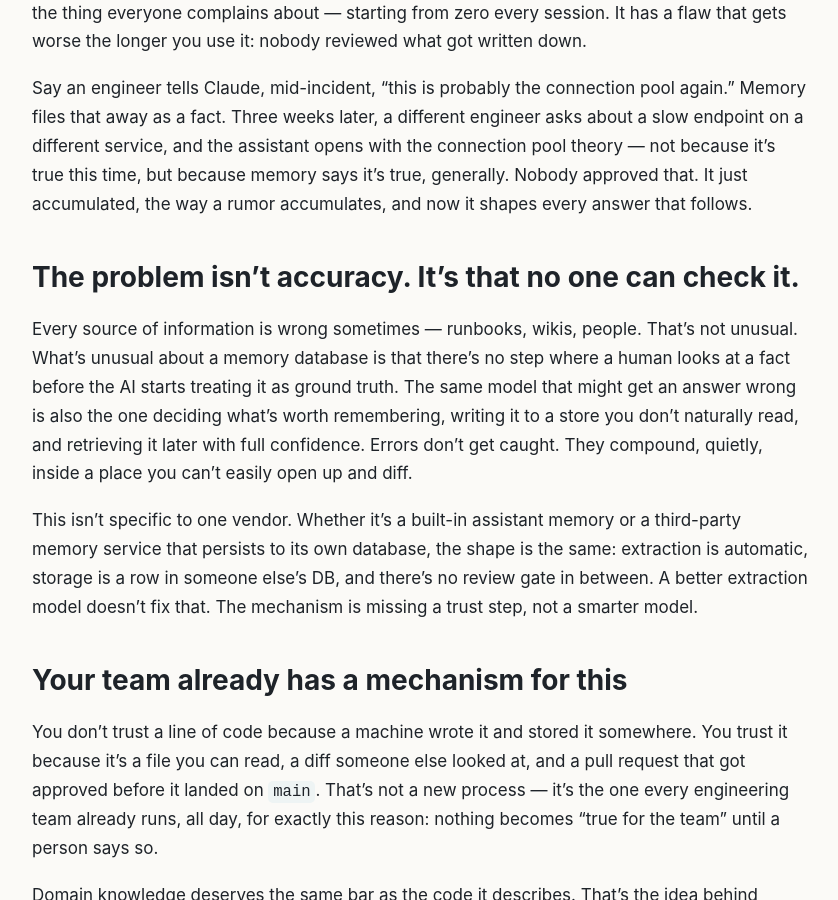
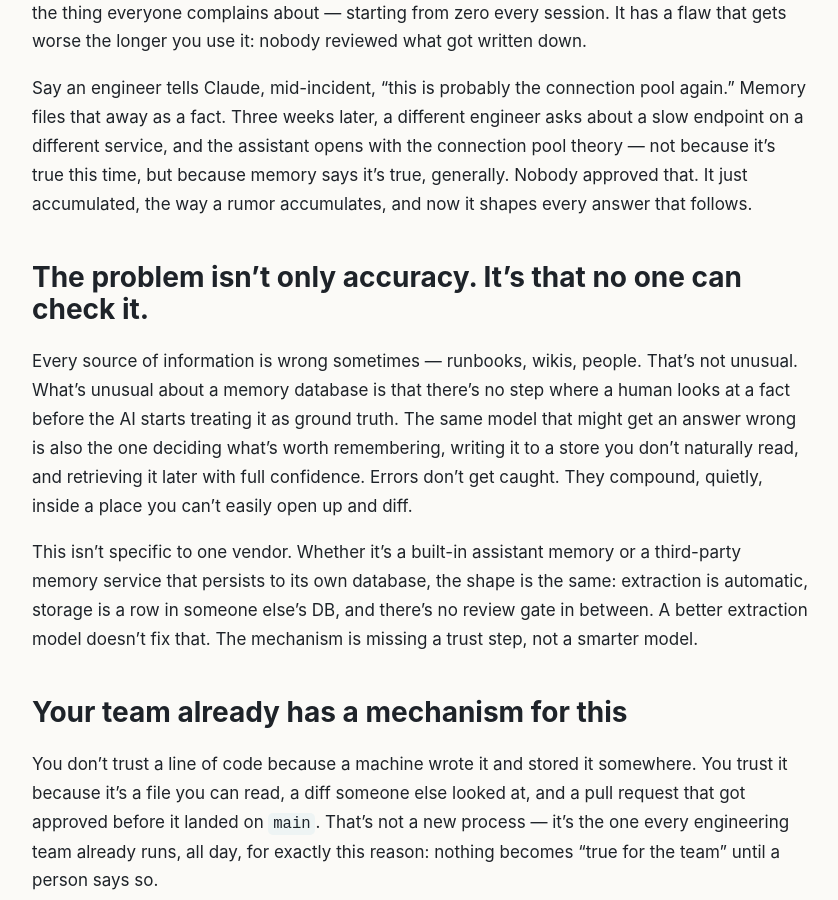
Before and after one commit to XTSoftwareLabs/neatcontext-blog, a Jekyll site: the page built from _posts/2026-08-06-trust-your-teams-context-not-ai-memory.md, in a window 1280 px wide and 900 px high, scrolled down 638 px. Shown: the whole window, without its empty margins (128-966 px from the left). Built offline with Jekyll 4.4.1, drawn with Linux system fonts in a browser that asks for light colours.

Commit message:
Tweak heading: problem isn't only accuracy
Co-Authored-By: Claude Sonnet 5 <noreply@anthropic.com>

```diff
--- a/_posts/2026-08-06-trust-your-teams-context-not-ai-memory.md
+++ b/_posts/2026-08-06-trust-your-teams-context-not-ai-memory.md
@@ -9,7 +9,7 @@ A lot of AI tools now ship "memory": the assistant quietly writes facts about yo
 
 Say an engineer tells Claude, mid-incident, "this is probably the connection pool again." Memory files that away as a fact. Three weeks later, a different engineer asks about a slow endpoint on a different service, and the assistant opens with the connection pool theory — not because it's true this time, but because memory says it's true, generally. Nobody approved that. It just accumulated, the way a rumor accumulates, and now it shapes every answer that follows.
 
-## The problem isn't accuracy. It's that no one can check it.
+## The problem isn't only accuracy. It's that no one can check it.
 
 Every source of information is wrong sometimes — runbooks, wikis, people. That's not unusual. What's unusual about a memory database is that there's no step where a human looks at a fact before the AI starts treating it as ground truth. The same model that might get an answer wrong is also the one deciding what's worth remembering, writing it to a store you don't naturally read, and retrieving it later with full confidence. Errors don't get caught. They compound, quietly, inside a place you can't easily open up and diff.
 
```
